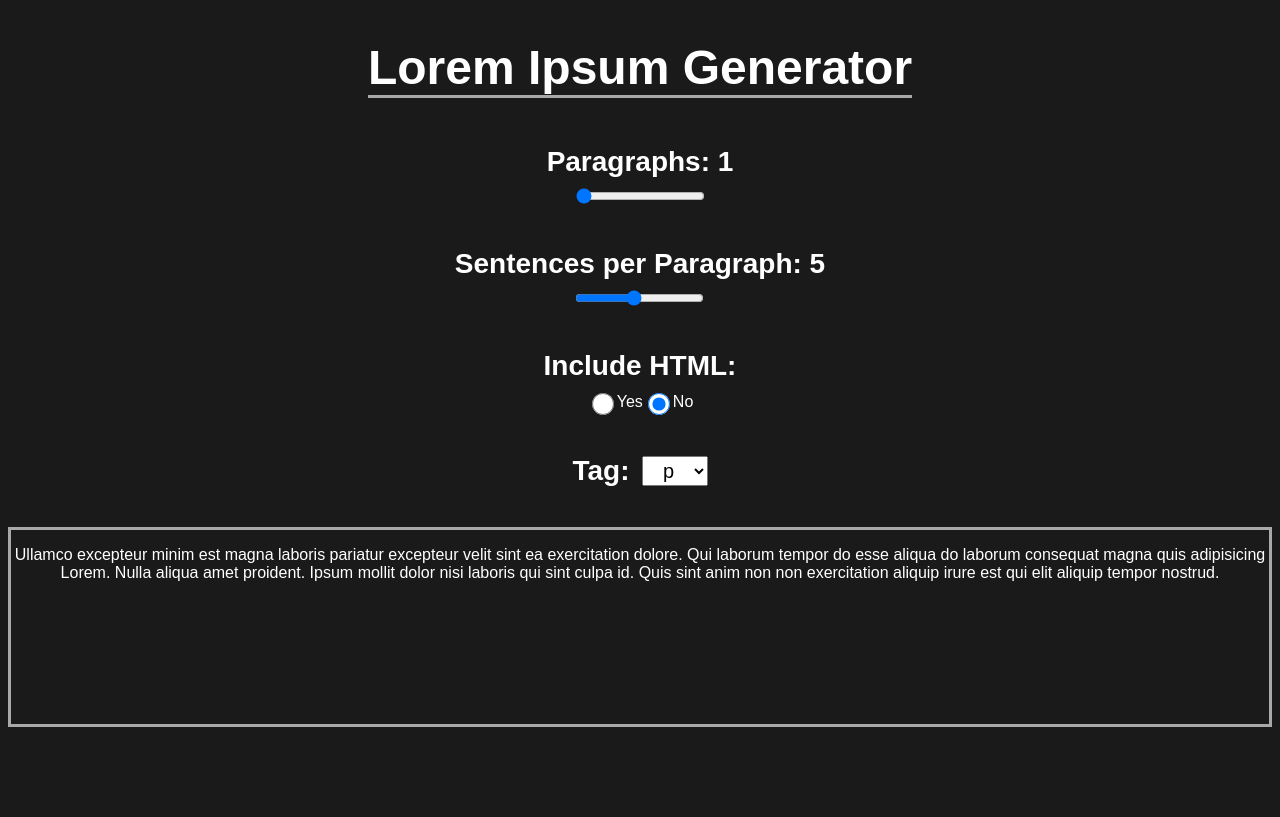
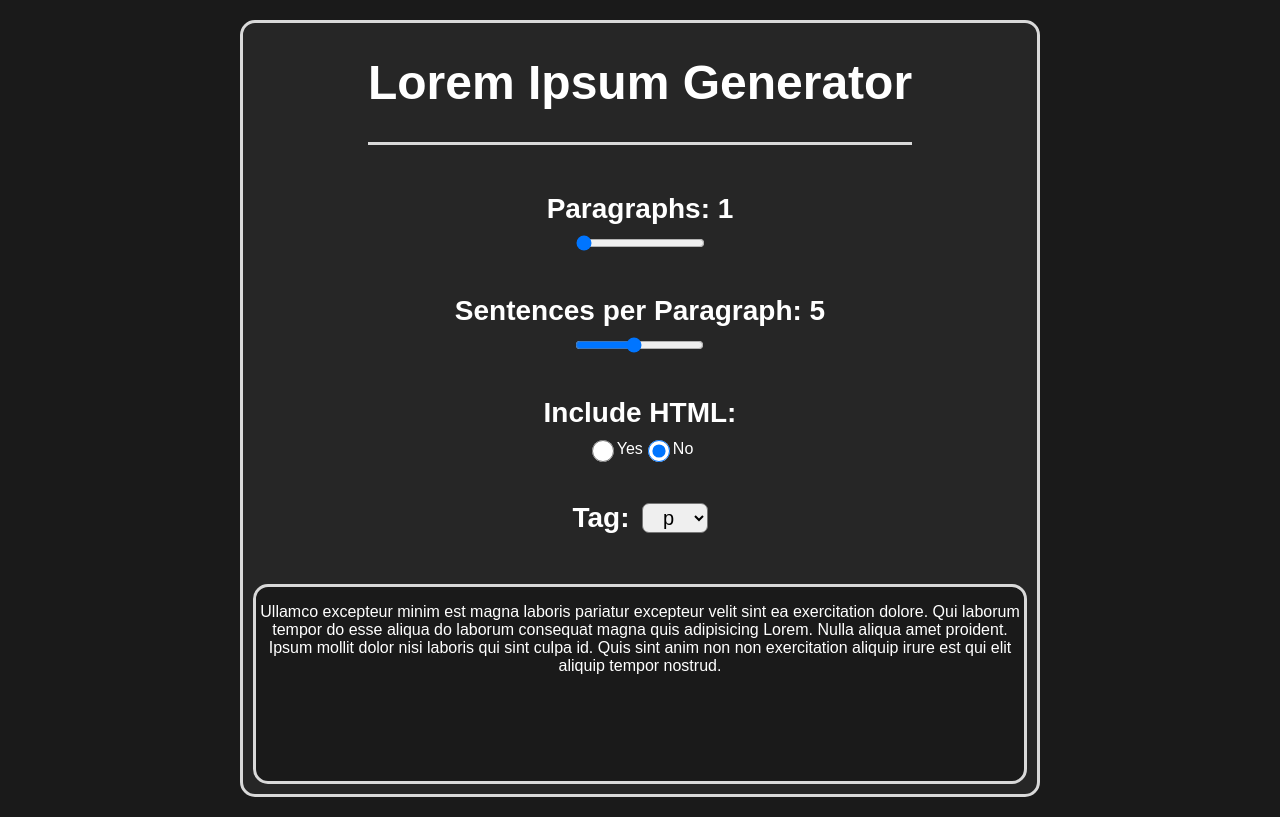
Before and after one commit to JohnnyJachna/lorem-ipsum, a React (Vite) app: page / in a window 1280 px wide. Built offline with nearby package versions, Linux system fonts and the light colour scheme.

Commit message:
Improve css slightly

```diff
--- a/src/index.css
+++ b/src/index.css
@@ -6,18 +6,26 @@
   text-align: center;
 
   color: white;
-  background-color: hsl(0, 0%, 10%);
+  background-color: rgb(26, 26, 26);
 }
 .generator{
   display: flex;
   align-items: center;
   flex-direction: column;
   row-gap: 2em;
+
+  max-width: 800px;
+  margin: 20px auto;
+
+  background-color: rgb(38, 38, 38);
+  border: 3px solid rgb(217, 217, 217);
+  border-radius: 15px;
 }
 h1{
   font-size: 3rem;
   margin-bottom: .5rem;
-  border-bottom: 3px solid hsla(0, 0%, 85%, 0.75);
+  padding-bottom: 2rem;
+  border-bottom: 3px solid rgb(217, 217, 217);
 }
 h3{
   font-size: 1.75rem;
@@ -29,6 +37,7 @@ select{
   font-size: 1.25rem;
   text-align: center;
   height: 1.5em;
+  border-radius: 7px;
 }
 input[type="range"]{
   cursor: pointer;
@@ -38,7 +47,6 @@ input[type="radio"]{
   width: 1.65em;
   height: 1.65em;
   vertical-align: middle;
-
 }
 .tag-selection{
   display: flex;
@@ -47,7 +55,10 @@ input[type="radio"]{
   column-gap: .75em;
 }
 .lorem-text{
+  margin: 10px;
   min-height: 200px;
   text-align: center;
-  border: 3px solid hsla(0, 0%, 85%, 0.75);
+  background-color: rgb(26, 26, 26);
+  border: 3px solid rgb(217, 217, 217);
+  border-radius: 15px;
 }
```
